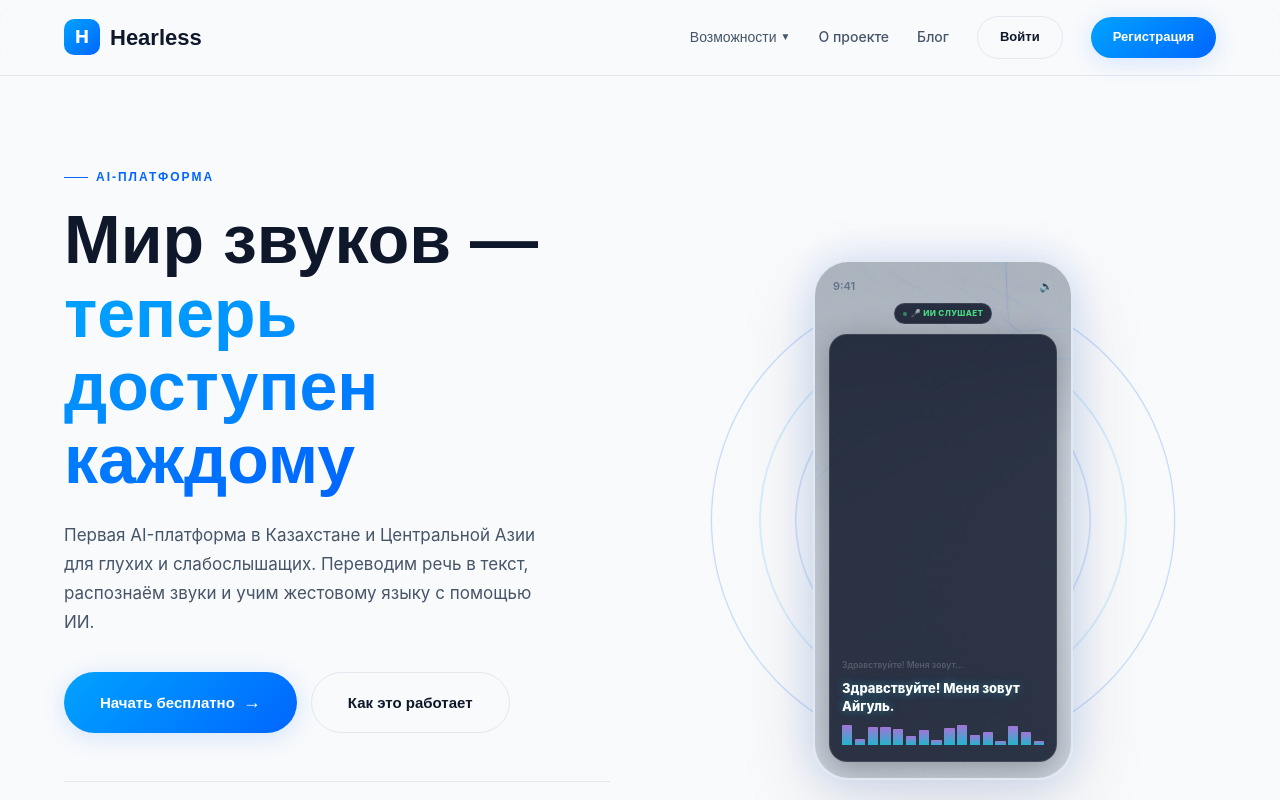
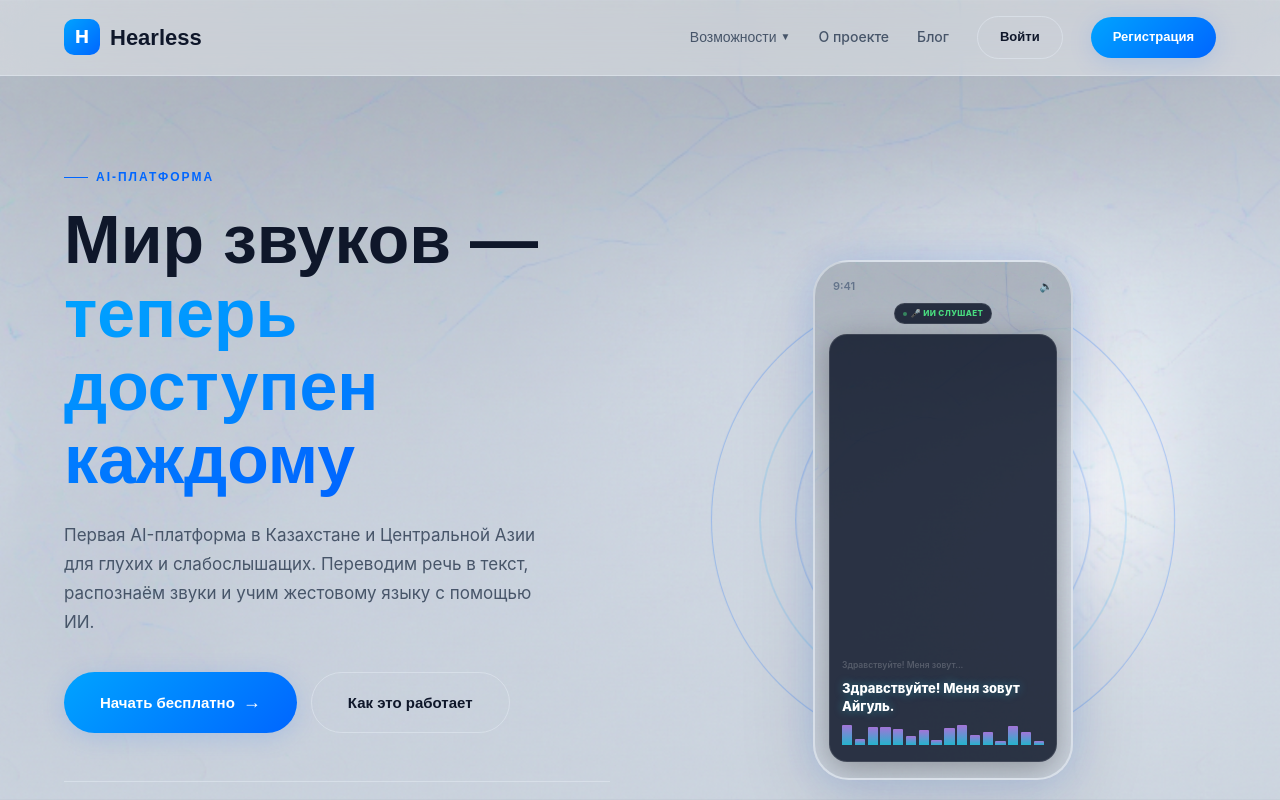
Before and after one commit to heardndb15/hearless16, a Next.js app in the folder landing/: page / in a window 1280 px wide. Shown: the top 800 px of the page. Built offline with nearby package versions, Linux system fonts and the light colour scheme.

Commit message:
Style: Redesign landing page background to use custom bg-main.png cover image and apply global translucent glass styles

```diff
--- a/landing/app/globals.css
+++ b/landing/app/globals.css
@@ -7,9 +7,9 @@
 
 :root {
   /* Новые переменные (Светлая тема с голубыми акцентами) */
-  --bg: #F8FAFC;
-  --bgCard: #FFFFFF;
-  --bgCardHover: #EBF5FF;
+  --bg: transparent;
+  --bgCard: rgba(255, 255, 255, 0.45);
+  --bgCardHover: rgba(235, 245, 255, 0.7);
   --accent: #0066FF;
   --accentGlow: rgba(0, 102, 255, 0.15);
   --purple: #00A3FF;
@@ -17,23 +17,23 @@
   --text: #0F172A;
   --textSecondary: #475569;
   --textMuted: #64748B;
-  --border: #E2E8F0;
+  --border: rgba(226, 232, 240, 0.6);
   --sos: #EF4444;
   /* Совместимость со старыми страницами */
   --background: var(--bg);
-  --white: var(--bgCard);
-  --card: var(--border);
+  --white: rgba(255, 255, 255, 0.6);
+  --card: rgba(226, 232, 240, 0.5);
   --heading: var(--text);
   --button: var(--accent);
-  --dark: var(--bg);
+  --dark: rgba(15, 23, 42, 0.85);
   --success: #22C55E;
   --gradient: linear-gradient(135deg, #00A3FF 0%, #0066FF 100%);
   --radius: 16px;
   --radiusSm: 10px;
 
   /* Дополнительные переменные для светлой темы */
-  --headerBg: rgba(248, 250, 252, 0.85);
-  --shadow: 0 16px 48px rgba(15, 23, 42, 0.08);
+  --headerBg: rgba(255, 255, 255, 0.35);
+  --shadow: 0 16px 48px rgba(15, 23, 42, 0.04);
   --shadowPhone: 0 24px 80px rgba(15, 23, 42, 0.12), 0 0 40px var(--accentGlow);
 }
 
@@ -49,7 +49,11 @@ html {
 
 body {
   font-family: 'DM Sans', -apple-system, BlinkMacSystemFont, sans-serif;
-  background-color: var(--bg);
+  background-image: url('/bg-main.png');
+  background-size: cover;
+  background-repeat: no-repeat;
+  background-position: center;
+  background-attachment: fixed;
   color: var(--text);
   line-height: 1.6;
   -webkit-font-smoothing: antialiased;
@@ -59,11 +63,26 @@ body {
   max-width: 1200px;
   margin: 0 auto;
   padding: 0 24px;
+  position: relative;
+  z-index: 5;
 }
 
 section {
   padding: 100px 0;
   position: relative;
+  background: transparent !important;
+}
+
+[style*="background: var(--bgCard)"],
+[style*="background: var(--white)"],
+[style*="background: \"var(--bgCard)\""],
+[style*="background: var(--bgCardHover)"],
+div[style*="background: rgb(255, 255, 255)"],
+div[style*="background: white"] {
+  backdrop-filter: blur(16px);
+  -webkit-backdrop-filter: blur(16px);
+  border: 1px solid rgba(255, 255, 255, 0.4) !important;
+  box-shadow: 0 8px 32px rgba(31, 38, 135, 0.04) !important;
 }
 
 /* Hero pulsing rings */
```
